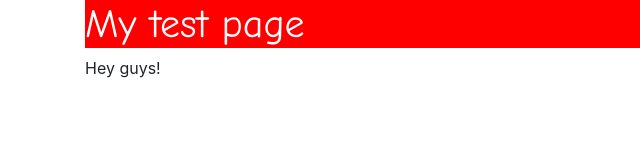
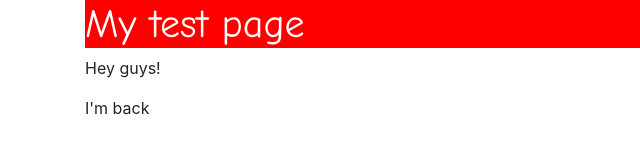
Before and after one commit to JCarlos831/cdEveningGitLesson, a plain HTML site: page index.html in a window 1280 px wide. Shown: the full height of the page, 0-640 px from the left. Drawn offline with nearby package versions, Linux system fonts and the light colour scheme.

Commit message:
modify index and add scripts.js

```diff
--- a/index.html
+++ b/index.html
@@ -14,6 +14,7 @@
     <div class="container">
         <h1 class="red">My test page</h1>
         <p>Hey guys!</p>
+        <p>I'm back</p>
     </div>
     <script src="https://code.jquery.com/jquery-3.2.1.min.js" integrity="sha256-hwg4gsxgFZhOsEEamdOYGBf13FyQuiTwlAQgxVSNgt4=" crossorigin="anonymous"></script>
     <script src="https://maxcdn.bootstrapcdn.com/bootstrap/4.0.0-beta.2/js/bootstrap.min.js" integrity="sha384-alpBpkh1PFOepccYVYDB4do5UnbKysX5WZXm3XxPqe5iKTfUKjNkCk9SaVuEZflJ" crossorigin="anonymous"></script>
--- /dev/null
+++ b/scripts/scripts.js
@@ -0,0 +1 @@
+console.log("Hello")
```
